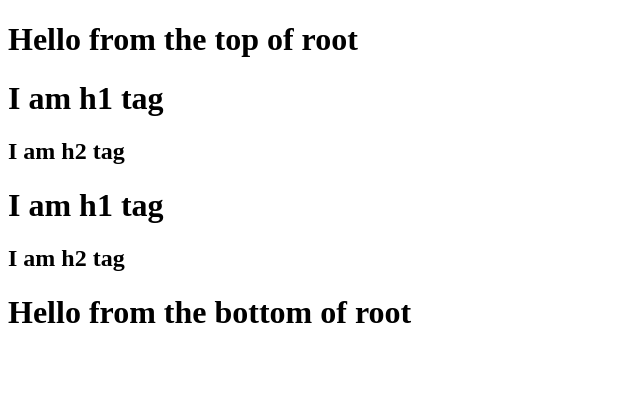
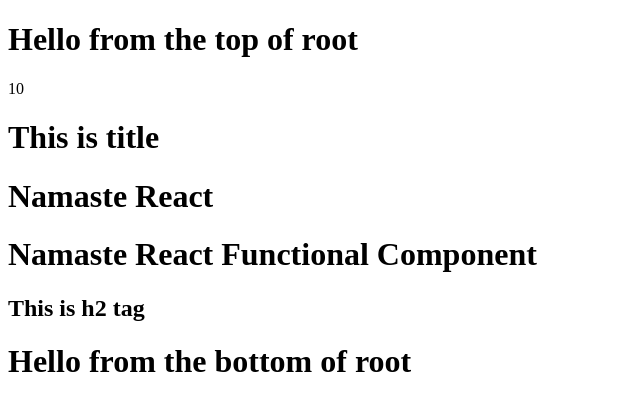
Before and after one commit to rahjha/namaste-react, a React (Vite) app: page / in a window 1280 px wide. Shown: the top 410 px of the page, without its empty margins (0-640 px from the left). Built offline with nearby package versions, Linux system fonts and the light colour scheme.

Commit message:
episode - 3 | lying the foundation

```diff
--- a/App.js
+++ b/App.js
@@ -1,18 +1,27 @@
 import React from "react";
 import ReactDOM from "react-dom/client";
 
-const parent = React.createElement("div", { id: "parent" }, [
-  React.createElement("div", { id: "child1" }, [
-    React.createElement("h1", {}, "I am h1 tag"),
-    React.createElement("h2", {}, "I am h2 tag"),
-  ]),
-  React.createElement("div", { id: "child2" }, [
-    React.createElement("h1", {}, "I am h1 tag"),
-    React.createElement("h2", {}, "I am h2 tag"),
-  ]),
-]);
+const heading = (
+  <h1 id="title" key="h1">
+    Namaste React
+  </h1>
+);
 
-console.log(parent);
+const Title = () => {
+  return <h1>This is title</h1>;
+};
+const xyz = 10;
+const HeaderComponent = () => {
+  return (
+    <div>
+      {xyz}
+      <Title />
+      {heading}
+      <h1>Namaste React Functional Component</h1>
+      <h2>This is h2 tag</h2>
+    </div>
+  );
+};
 
 const root = ReactDOM.createRoot(document.getElementById("root"));
-root.render(parent);
+root.render(<HeaderComponent />);
--- a/package.json
+++ b/package.json
@@ -3,6 +3,8 @@
   "version": "1.0.0",
   "description": "This is Namaste React learning session for Code2Elevate",
   "scripts": {
+    "start": "parcel index.html",
+    "build": "parcel build index.html",
     "test": "jest"
   },
   "repository": {
@@ -21,6 +23,8 @@
   },
   "homepage": "https://github.com/rahjha/namaste-react#readme",
   "devDependencies": {
+    "@babel/core": "^7.21.3",
+    "babel-plugin-transform-remove-console": "^6.9.4",
     "parcel": "^2.8.3",
     "process": "^0.11.10"
   },
```
Also changed, not shown: .babelrc (added), Notes.txt, 1 other file (tests, documents, lock files or other folders).
